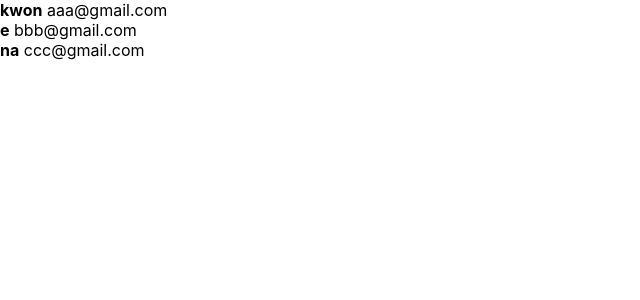
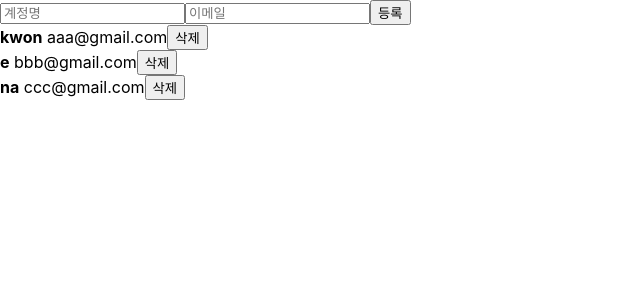
Before and after one commit to kwonena/React-Basic, a React (Create React App) app in the folder Modern-react/: page / in a window 1280 px wide. Shown: the top 300 px of the page, without its empty margins (0-640 px from the left). Built offline with nearby package versions, Linux system fonts and the light colour scheme.

Commit message:
Study : useRef로 변수 생성, 배열에 항목 추가 및 삭제

```diff
--- /dev/null
+++ b/Modern-react/src/CreateUser.js
@@ -0,0 +1,23 @@
+import React from "react";
+
+function CreateUser({ username, email, onChange, onCreate }) {
+  return (
+    <div>
+      <input
+        name="username"
+        placeholder="계정명"
+        onChange={onChange}
+        value={username}
+      />
+      <input
+        name="email"
+        placeholder="이메일"
+        onChange={onChange}
+        value={email}
+      />
+      <button onClick={onCreate}>등록</button>
+    </div>
+  );
+}
+
+export default CreateUser;
--- a/Modern-react/src/UserList.js
+++ b/Modern-react/src/UserList.js
@@ -1,36 +1,20 @@
 import React from "react";
 
-function User({ user }) {
+function User({ user, onRemove }) {
+  const { username, email, id } = user;
   return (
     <div>
-      <b>{user.username}</b> <span>{user.email}</span>
+      <b>{username}</b> <span>{email}</span>
+      <button onClick={() => onRemove(id)}>삭제</button>
     </div>
   );
 }
 
-function UserList() {
-  const users = [
-    {
-      id: 1,
-      username: "kwon",
-      email: "aaa@gmail.com",
-    },
-    {
-      id: 2,
-      username: "e",
-      email: "bbb@gmail.com",
-    },
-    {
-      id: 3,
-      username: "na",
-      email: "ccc@gmail.com",
-    },
-  ];
-
+function UserList({ users, onRemove }) {
   return (
     <div>
       {users.map((user) => (
-        <User user={user} key={user.id} /> // 원소 구별을 효율적으로 하기 위해 key 필요ㅌ
+        <User user={user} key={user.id} onRemove={onRemove} /> // 원소 구별을 효율적으로 하기 위해 key 필요
       ))}
     </div>
   );
--- a/Modern-react/src/app.jsx
+++ b/Modern-react/src/app.jsx
@@ -1,8 +1,69 @@
+import { useRef, useState } from "react";
 import "./app.css";
+import CreateUser from "./CreateUser";
 import UserList from "./UserList";
 
 function App() {
-  return <UserList />;
+  const [inputs, setInputs] = useState({
+    username: "",
+    email: "",
+  });
+  const { username, email } = inputs;
+  const onChange = (e) => {
+    const { name, value } = e.target;
+    setInputs({
+      ...inputs,
+      [name]: value, // name값을 value로 덮어씌움
+    });
+  };
+  const [users, setUsers] = useState([
+    {
+      id: 1,
+      username: "kwon",
+      email: "aaa@gmail.com",
+    },
+    {
+      id: 2,
+      username: "e",
+      email: "bbb@gmail.com",
+    },
+    {
+      id: 3,
+      username: "na",
+      email: "ccc@gmail.com",
+    },
+  ]);
+
+  const nextId = useRef(4);
+
+  const onCreate = () => {
+    const user = {
+      id: nextId.current,
+      ...inputs,
+    };
+    setUsers(users.concat(user)); // concat() : 배열의 값을 합쳐주는 함수
+    // setUsers([...users, user]);
+    setInputs({
+      username: "",
+      email: "",
+    });
+    nextId.current += 1;
+  };
+
+  const onRemove = (id) => {
+    setUsers(users.filter((user) => user.id !== id));
+  };
+  return (
+    <>
+      <CreateUser
+        username={username}
+        email={email}
+        onChange={onChange}
+        onCreate={onCreate}
+      />
+      <UserList users={users} onRemove={onRemove} />
+    </>
+  );
 }
 
 export default App;
```
